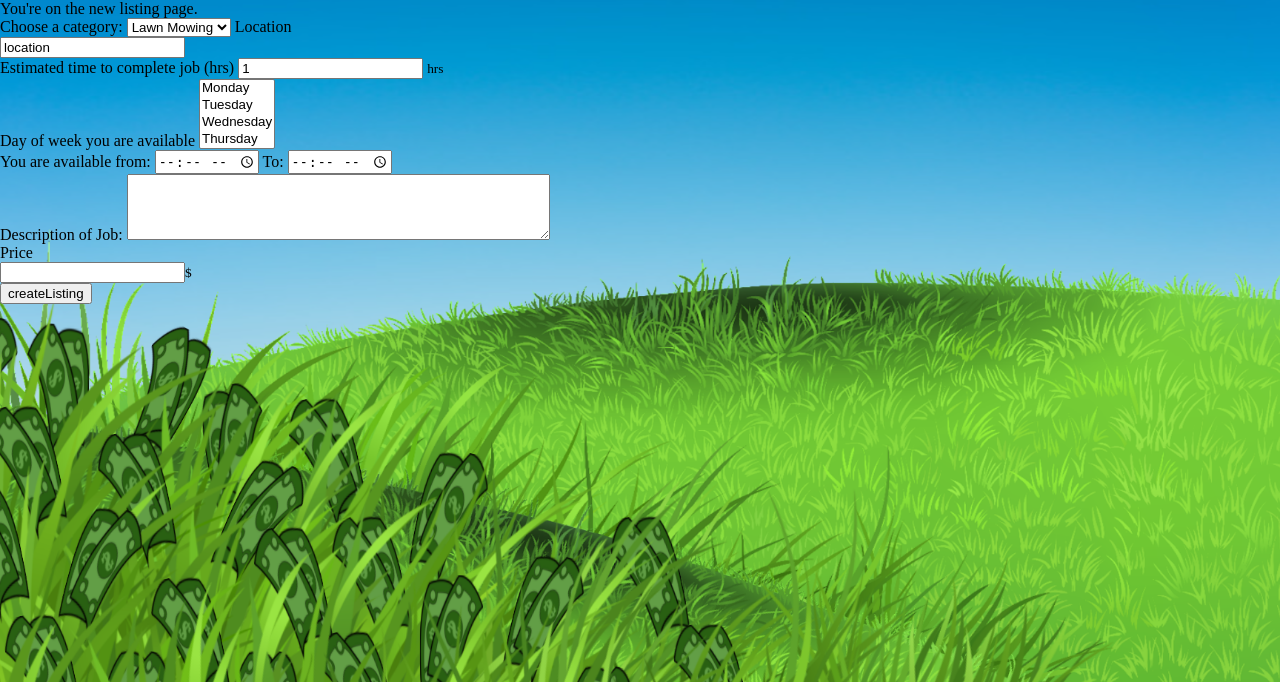
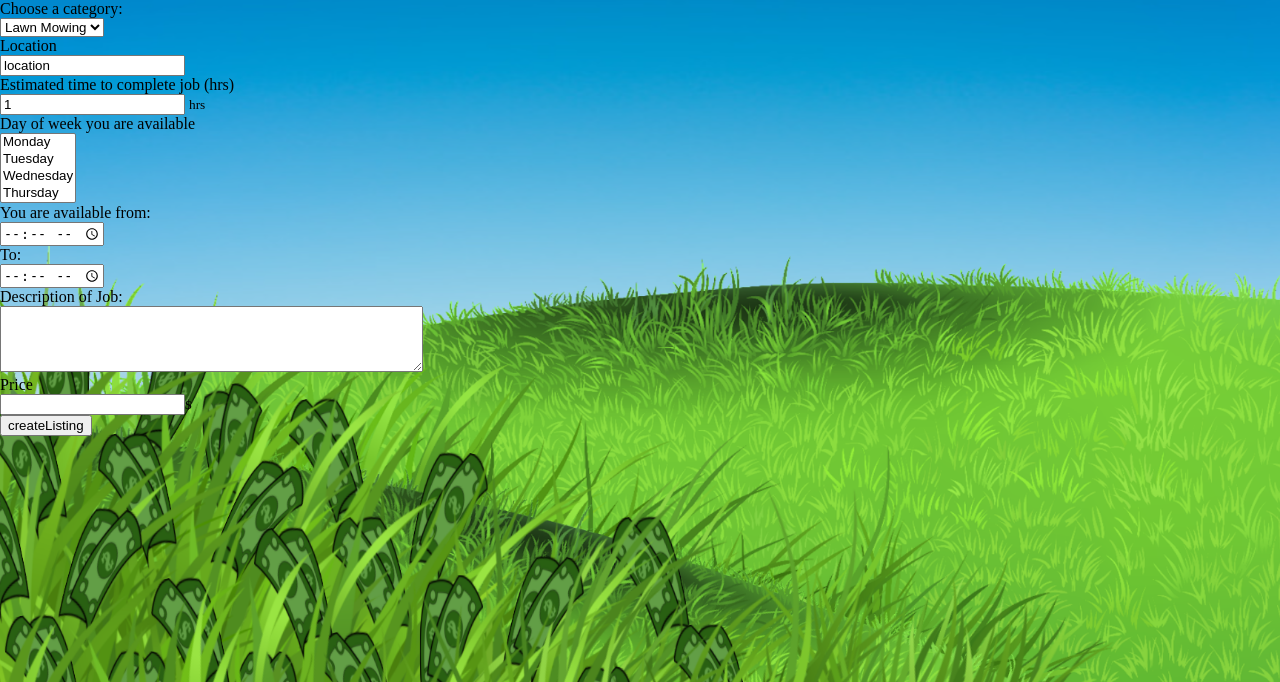
Before and after one commit to andrewObrien98/6-CS3450, a Django app: page /moneyLawndering/1/createListing/ in a window 1280 px wide. Shown: the part 118-800 px from the top of the page. Run offline with Django 4.2, Linux system fonts and the light colour scheme; data comes from the database, SQL or seed files in the repository.

Commit message:
Added <br> to createListing.html

```diff
--- a/app/cs3450/moneyLawndering/templates/moneyLawndering/createListing.html
+++ b/app/cs3450/moneyLawndering/templates/moneyLawndering/createListing.html
@@ -25,31 +25,25 @@
             {% endif %}
         </div>
     </header>
-<div>You're on the new listing page.</div>
-
+    <div class="listingInfo">
         <form action="{% url 'moneyLawndering:newListing' user.id %}" method="post">
             {% csrf_token %}
             {{ form }}
-    <label for="category">Choose a category:</label>
+            <label for="category">Choose a category:</label><br>
             <select name="category" id="category">
                {% for category in categories%}
                  <option value={{category.type}}> {{category.type}}</option>
                {% endfor %}
-    </select>
-
+            </select><br>
 
             <label for="location">Location</label><br>
             <input type="text" name="location" id="location" value="location"><br>
 
-
-
-    <label for="time_est">Estimated time to complete job (hrs)</label>
+            <label for="time_est">Estimated time to complete job (hrs)</label><br>
             <input type="number" name="time_est" id="time_est" value=1>
             <small> hrs</small><br>
 
-
-
-    <label for="dayOfWeek">Day of week you are available</label>
+            <label for="dayOfWeek">Day of week you are available</label><br>
             <select name="dayOfWeek" id="dayOfWeek" multiple>
               <option value="monday">Monday</option>
               <option value="tuesday">Tuesday</option>
@@ -60,26 +54,22 @@
               <option value="sunday">Sunday</option>
             </select><br>
 
+            <label for="startTime">You are available from: </label><br>
+            <input type="time" id="startTime" name="startTime"
+               min="07:00:00" max="20:00:00" required><br>
 
-    <label for="startTime">You are available from: </label>
-    <input type="time" id="startTime" name="startTime"
-       min="07:00:00" max="20:00:00" required>
-
-
-
-    <label for="endTime">To: </label>
+            <label for="endTime">To: </label><br>
             <input type="time" id="endTime" name="endTime"
                min="07:00:00" max="20:00:00" required><br>
 
-
-    <label for="description">Description of Job:</label>
+            <label for="description">Description of Job:</label><br>
             <textarea id="description" name="description" rows="4" cols="50"></textarea> <br>
-
 
             <label for="price">Price</label><br>
             <input type="number" name="price" id="price"><small>$</small><br>
 
             <input type="submit" value="createListing">
         </form>
+    </div>
 </body>
 </html>
```
Lines whose indentation alone changed are shown as unchanged.
